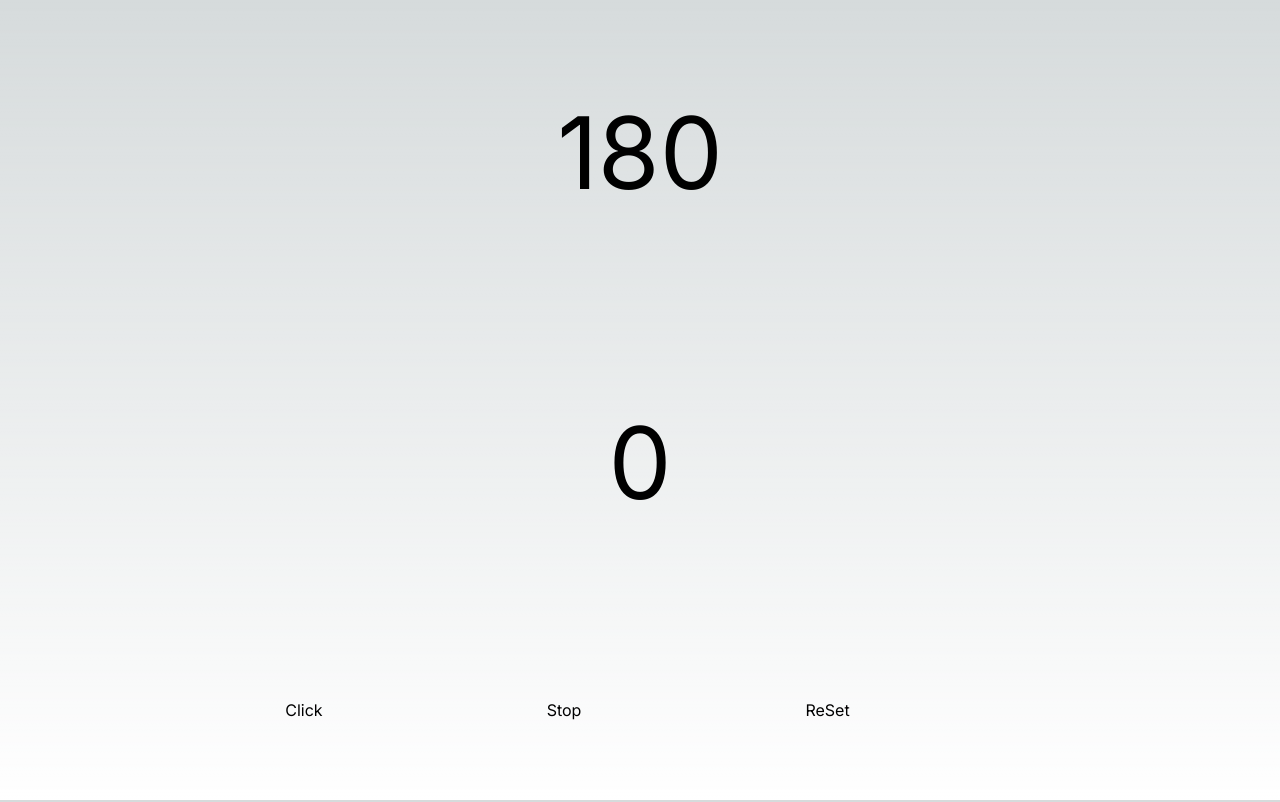
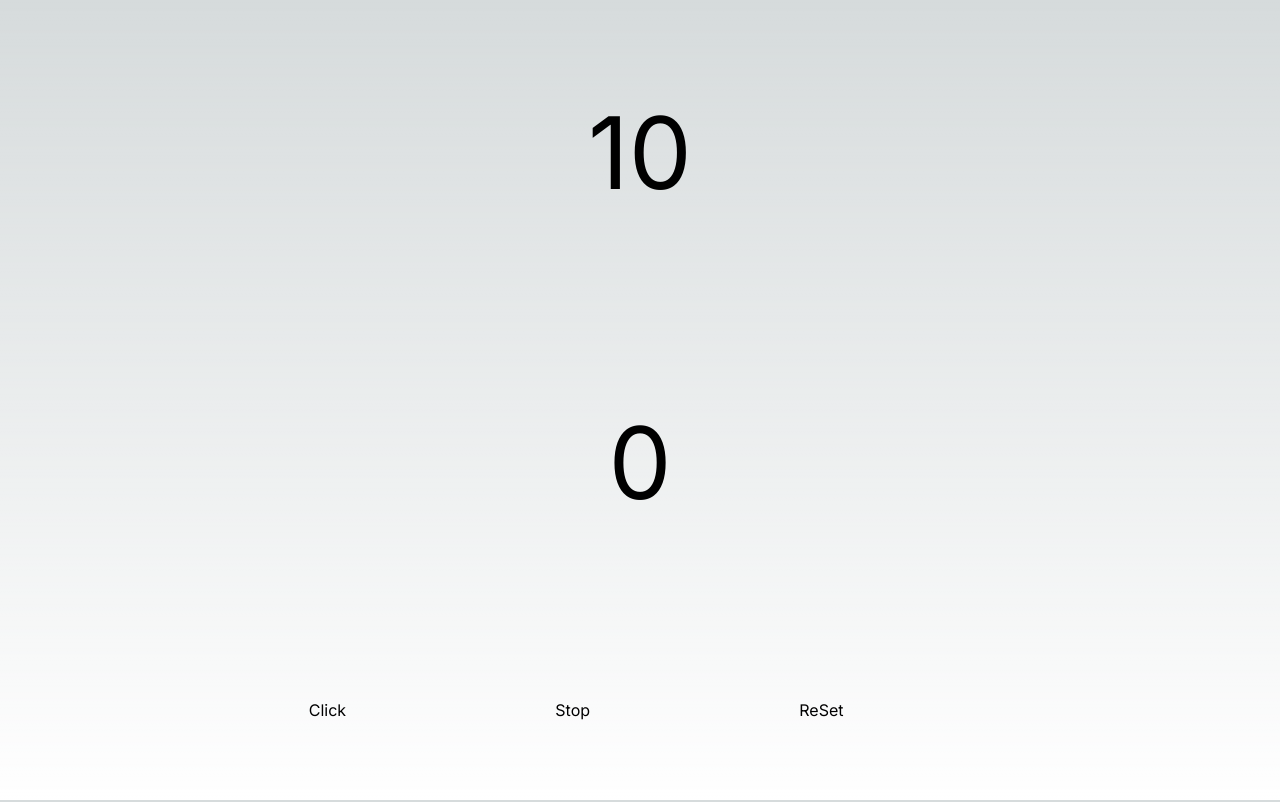
Before and after one commit to nttu94507/timer-For-Archery, a Next.js app: page / in a window 1280 px wide. Built offline with nearby package versions, Linux system fonts and the light colour scheme.

Commit message:
[M]change to 10S

```diff
--- a/app/page.jsx
+++ b/app/page.jsx
@@ -8,7 +8,7 @@ export default function Home() {
 
   const [turn, setTurn] = useState(6)
   const [secend, setSecend] = useState(180);
-  const [reciprocal, setR] = useState(180);
+  const [reciprocal, setR] = useState(10);
   const [start, setStart] = useState(false);
   const [audio, SetAudio] = useState("");
   // const audio = new Audio('shrill_whistle6.mp3')
@@ -54,12 +54,12 @@ export default function Home() {
       <div className="display">
         <div className="btn" onClick={() => {
           setStart(true)
-          const audio = new Audio('shrill_whistle6.mp3');
+          // const audio = new Audio('shrill_whistle6.mp3');
           audio.play();
         }}>Click</div>
         <div className="btn" onClick={() => {
           setStart(false)
-          const audio = new Audio('shrill_whistle6.mp3');
+          // const audio = new Audio('shrill_whistle6.mp3');
           audio.play();
         }}>Stop</div>
         <div className="btn" onClick={() => {
```
